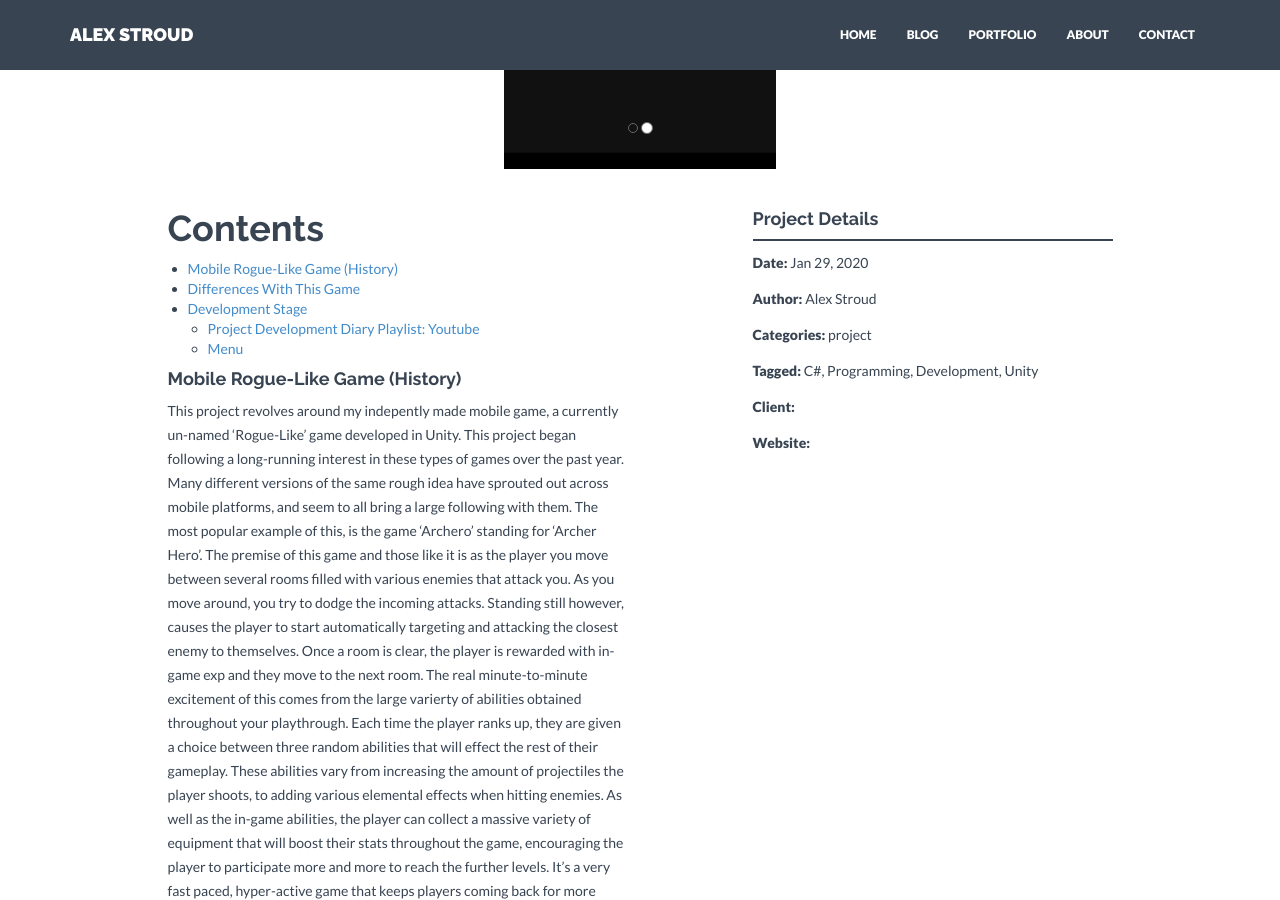
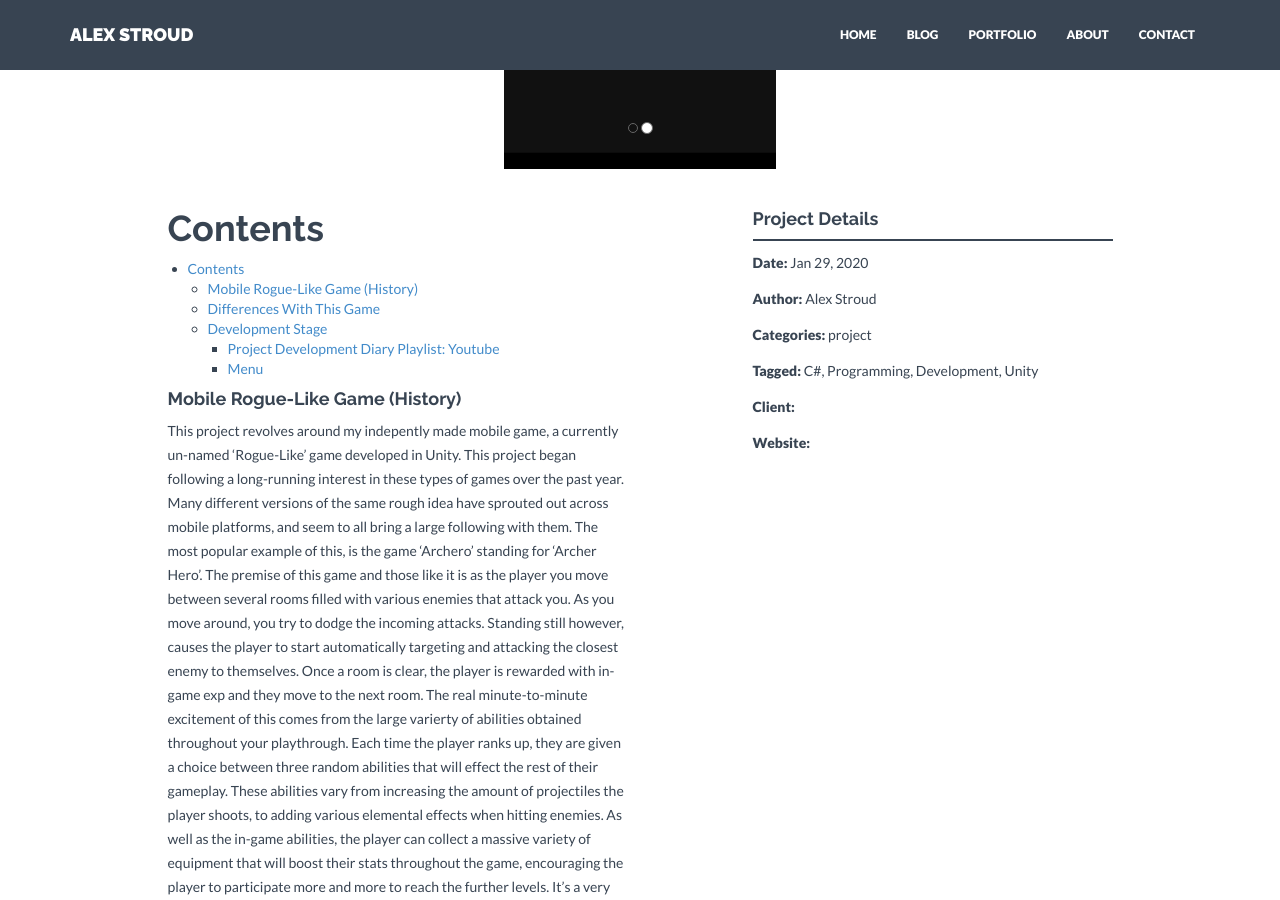
Before and after one commit to Stroudie2/Stroudie2.github.io, a Jekyll site: the page built from _projects/2020-08-12-mobile-roguelike-game.markdown, in a window 1280 px wide and 900 px high, scrolled down 657 px. Built offline with Jekyll 4.4.1, drawn with Linux system fonts in a browser that asks for light colours; nearby versions of some CDN libraries.

Commit message:
Update 2020-08-12-mobile-roguelike-game.markdown

```diff
--- a/_projects/2020-08-12-mobile-roguelike-game.markdown
+++ b/_projects/2020-08-12-mobile-roguelike-game.markdown
@@ -14,7 +14,6 @@ tagged: C#, Programming, Development, Unity
 
 ---
 # Contents
-{:.no_toc}
 * TOC
 {:toc}
 
```
